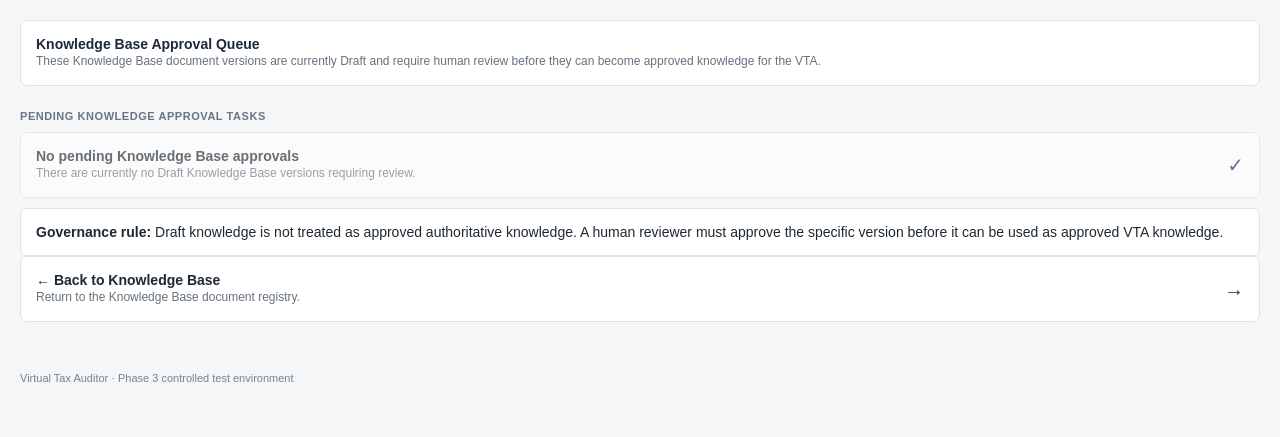
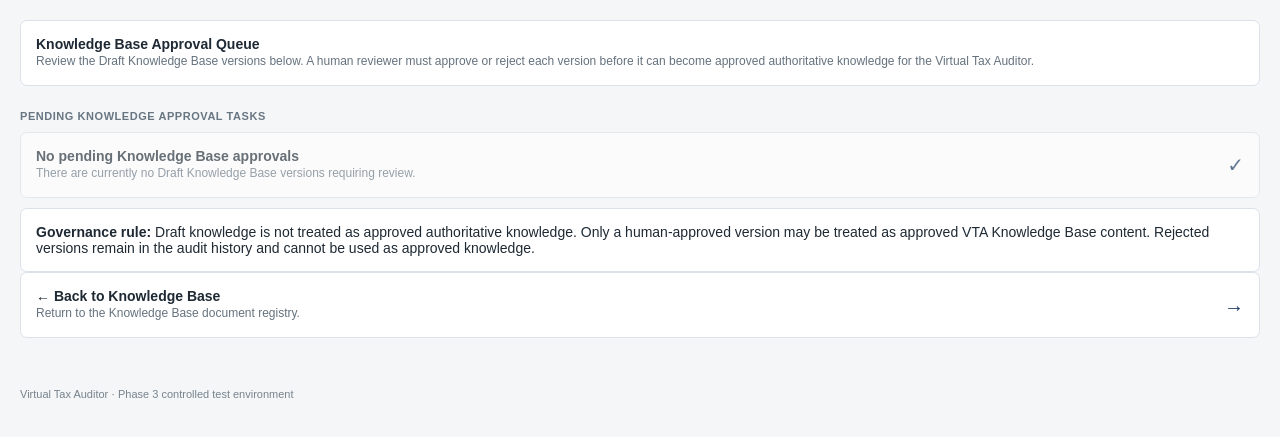
Before and after one commit to Jackug/virtual-tax-auditor-phase3, a Flask app: template templates/knowledge_approval_queue.html in a window 1280 px wide. Shown: the part 71-508 px from the top of the page. Run offline with Flask 3, Linux system fonts and the light colour scheme; the template is opened without the code that fills it, so the values that code supplies are empty.

Commit message:
Update knowledge_approval_queue.html
nnnnwweee

```diff
--- a/templates/knowledge_approval_queue.html
+++ b/templates/knowledge_approval_queue.html
@@ -6,84 +6,167 @@
   <b>Knowledge Base Approval Queue</b>
 
   <div class="muted">
-    These Knowledge Base document versions are currently Draft and require
-    human review before they can become approved knowledge for the VTA.
+    Review the Draft Knowledge Base versions below. A human reviewer must
+    approve or reject each version before it can become approved authoritative
+    knowledge for the Virtual Tax Auditor.
   </div>
 </div>
 
-
 <h3 class="section-title">Pending Knowledge Approval Tasks</h3>
-
 
 {% if pending %}
 
   {% for item in pending %}
 
-  <div class="task">
+  <div class="card"
+       style="margin-bottom:20px; border-left:6px solid #c0392b;">
 
     <div>
 
-      <b>
-        {{ item['title'] }} — Version {{ item['version_number'] }}
-      </b>
+      <h3 style="margin-top:0;">
+        {{ item['title'] }}
+      </h3>
 
-      <div class="muted">
-        Reference: {{ item['document_ref'] }}
+      <div class="muted" style="margin-bottom:15px;">
+        <b>Reference:</b> {{ item['document_ref'] }}
+        &nbsp; | &nbsp;
+        <b>Version:</b> v{{ item['version_number'] }}
+        &nbsp; | &nbsp;
+        <b>Status:</b> {{ item['version_status'] }}
       </div>
 
-      <div class="muted">
-        Category: {{ item['category'] }}
-        |
-        Document Type: {{ item['document_type'] }}
-        |
-        Tax Type: {{ item['tax_type'] or 'General' }}
-      </div>
+      <p>
+        <b>Knowledge Category:</b>
+        {{ item['category'] }}
+      </p>
 
-      <div class="muted">
-        Uploaded by: {{ item['uploaded_by'] }}
-        |
-        Uploaded: {{ item['uploaded_at'] }}
-      </div>
+      <p>
+        <b>Document Type:</b>
+        {{ item['document_type'] }}
+      </p>
+
+      <p>
+        <b>Tax Type:</b>
+        {{ item['tax_type'] or 'General' }}
+      </p>
+
+      <p>
+        <b>Issuing Authority / Source:</b>
+        {{ item['issuing_authority'] or 'Not specified' }}
+      </p>
+
+      <p>
+        <b>Effective Date:</b>
+        {{ item['effective_date'] or 'Not specified' }}
+      </p>
+
+      <p>
+        <b>Expiry / End Date:</b>
+        {{ item['expiry_date'] or 'Not specified' }}
+      </p>
+
+      <p>
+        <b>Description:</b>
+        {{ item['description'] or 'Not specified' }}
+      </p>
+
+      <p>
+        <b>Original File:</b>
+        {{ item['original_filename'] }}
+      </p>
+
+      <p>
+        <b>Uploaded By:</b>
+        {{ item['uploaded_by'] }}
+        &nbsp; | &nbsp;
+        <b>Uploaded At:</b>
+        {{ item['uploaded_at'] }}
+      </p>
 
       {% if item['change_summary'] %}
+      <p>
+        <b>Change Summary:</b>
+        {{ item['change_summary'] }}
+      </p>
+      {% endif %}
 
-      <div class="muted">
-        Change Summary: {{ item['change_summary'] }}
-      </div>
+      <p>
+        <a href="{{ url_for(
+            'knowledge_base_version_download',
+            document_id=item['id'],
+            version_number=item['version_number']
+        ) }}">
+          Download document for review
+        </a>
 
-      {% endif %}
+        &nbsp; | &nbsp;
+
+        <a href="{{ url_for(
+            'knowledge_base_versions',
+            document_id=item['id']
+        ) }}">
+          View version history
+        </a>
+      </p>
 
     </div>
 
+    <hr style="margin:20px 0;">
 
-    <div>
+    <form method="post"
+          action="{{ url_for(
+              'knowledge_base_review',
+              document_id=item['id']
+          ) }}">
 
-      <a class="button"
-         href="{{ url_for('knowledge_base_versions', document_id=item['id']) }}">
+      <label for="comments_{{ item['id'] }}">
+        <b>Reviewer Comments / Decision Rationale *</b>
+      </label>
 
-        Review →
+      <textarea
+        id="comments_{{ item['id'] }}"
+        name="comments"
+        rows="5"
+        required
+        style="width:100%; box-sizing:border-box; margin-top:8px;"
+        placeholder="Enter the reason for approving or rejecting this Knowledge Base version."></textarea>
 
-      </a>
+      <div style="margin-top:15px; display:flex; gap:10px; flex-wrap:wrap;">
 
-    </div>
+        <button
+          type="submit"
+          name="decision"
+          value="Approve"
+          onclick="return confirm('Approve this Knowledge Base version?');">
+          ✓ Approve Version
+        </button>
+
+        <button
+          type="submit"
+          name="decision"
+          value="Reject"
+          onclick="return confirm('Reject this Knowledge Base version?');">
+          ✕ Reject Version
+        </button>
+
+      </div>
+
+    </form>
 
   </div>
 
   {% endfor %}
-
 
 {% else %}
 
   <div class="task" style="opacity:.65">
 
     <div>
-
       <b>No pending Knowledge Base approvals</b>
 
       <div class="muted">
         There are currently no Draft Knowledge Base versions requiring review.
       </div>
-
     </div>
 
     <div class="arrow">
@@ -94,28 +177,25 @@
 
 {% endif %}
 
-
 <div class="notice">
 
   <b>Governance rule:</b>
 
   Draft knowledge is not treated as approved authoritative knowledge.
-  A human reviewer must approve the specific version before it can be used
-  as approved VTA knowledge.
+  Only a human-approved version may be treated as approved VTA Knowledge Base
+  content. Rejected versions remain in the audit history and cannot be used
+  as approved knowledge.
 
 </div>
-
 
 <a class="task" href="{{ url_for('knowledge_base') }}">
 
   <div>
-
     <b>← Back to Knowledge Base</b>
 
     <div class="muted">
       Return to the Knowledge Base document registry.
     </div>
-
   </div>
 
   <div class="arrow">
```
